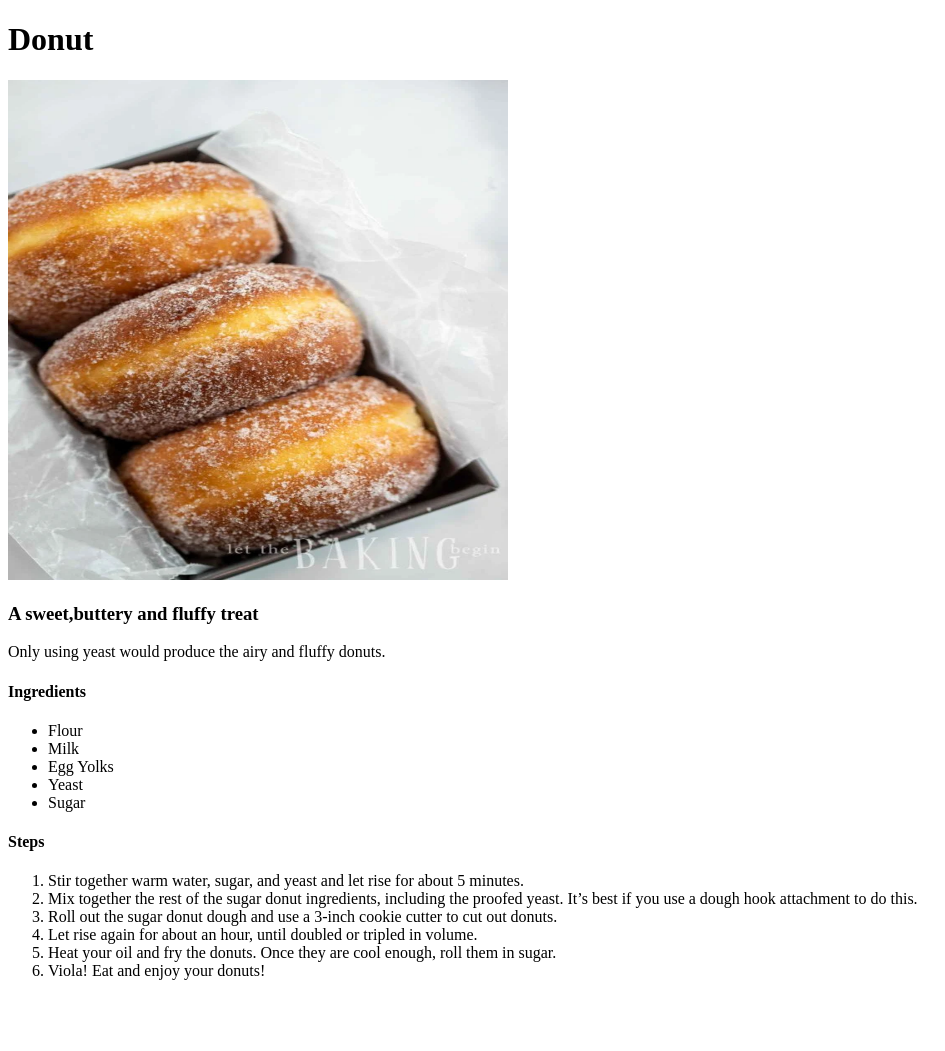
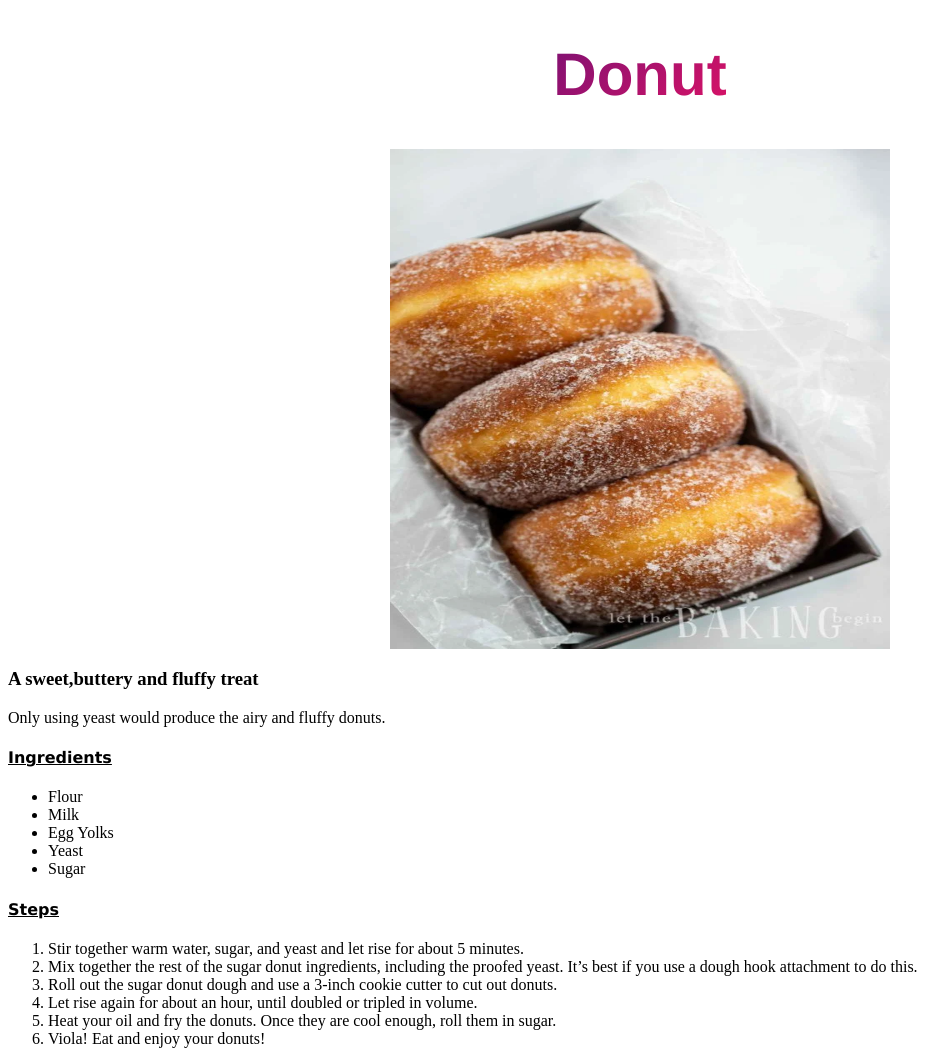
Before and after one commit to SimJJ96/odin-recipes, a plain HTML site: page recipes/donut.html in a window 1280 px wide. Shown: the whole page, without its empty margins (0-945 px from the left). Before the commit the page ends 996 px from the top, so only its background shows below. Drawn offline with Linux system fonts and the light colour scheme.

Commit message:
add style for donut.html

```diff
--- a/recipes/donut.html
+++ b/recipes/donut.html
@@ -3,10 +3,11 @@
     <head>
       <meta charset="UTF-8">
       <title>Donut Recipes</title>
+      <link rel="stylesheet" href="../styles/donut.css">
     </head>
     <body>
-      <h1>Donut</h1>
-      <img src="../images/donut.webp" width="500" height = "500" alt="An image of donuts">
+      <h1 class="heading">Donut</h1>
+      <img src="../images/donut.webp" width="500" height = "500" alt="An image of donuts" class="donut-image">
 
       <h3>A sweet,buttery and fluffy treat</h3>
       <p>Only using yeast would produce the airy and fluffy donuts.</p>
--- /dev/null
+++ b/styles/donut.css
@@ -0,0 +1,29 @@
+.heading {
+    font-family: 'Franklin Gothic Medium', 'Arial Narrow', Arial, sans-serif;
+    font-size: 60px;
+    font-weight: 700;
+    text-align: center;
+    background-image: linear-gradient(
+    -225deg,
+    #231557 0%,
+    #44107a 29%,
+    #ff1361 67%,
+    #fff800 100%
+    );
+    background-clip: border-box;
+    background-clip: text;
+    -webkit-background-clip: text;
+    -webkit-text-fill-color: transparent;
+}
+
+.donut-image {
+    display: block;
+    margin-left: auto;
+    margin-right: auto;
+}
+
+h4 {
+    font-family: 'Lucida Sans', 'Lucida Sans Regular', 'Lucida Grande', 'Lucida Sans Unicode', sans-serif;
+    text-decoration: underline;
+    text-align: left;
+}
```
